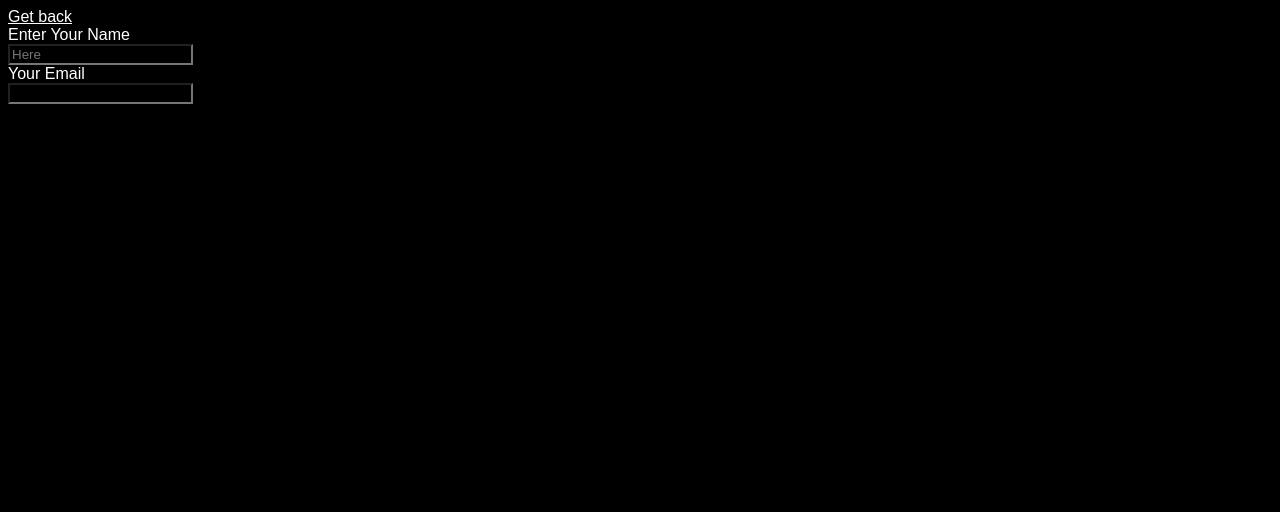
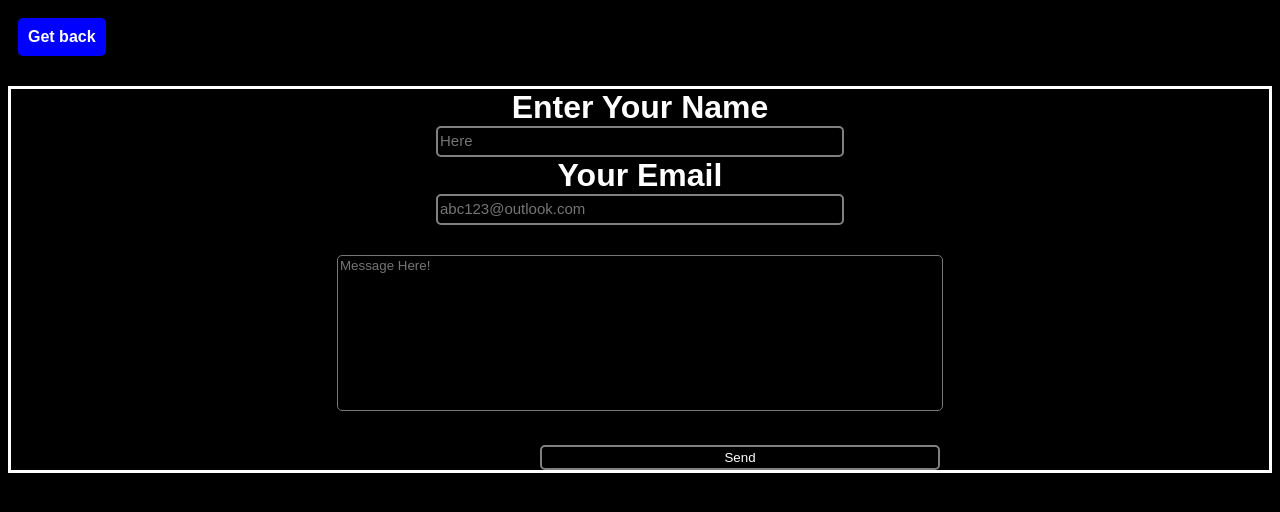
Before and after one commit to juanpa123locko/mi-web, a plain HTML site: page message me.html in a window 1280 px wide. Drawn offline with Linux system fonts and the light colour scheme.

Commit message:
acabe el message me PAGINA WEB TERMINADA

```diff
--- a/message me.html
+++ b/message me.html
@@ -12,19 +12,83 @@
             background-color: black;
             color: white;
         }
+        nav, a
+        {
+            padding: 10px;
+            margin-bottom: 10px;
+            display: flex;
+            text-decoration: none;
+            font-weight: bold;
+        }
+        .boton
+        {
+            background-color: blue;
+            border-radius: 5px;
+        }
+        .form
+        {
+            border: solid white;
+            text-align: center;
+        }
+        input:hover
+        {
+            border:2px solid rgb(93, 2, 2);
+        }
+        input:focus
+        {
+            border:2px solid white ;
+        }
+        input::placeholder
+        {
+            font-size: 15px;
+        }
+        label
+        {
+            font-weight: 800;
+            font-size: 2em;
+        }
+        input
+        {
+            border: 2px solid gray;
+            width: 400px;
+            height: 25px;
+            border-radius: 5px;
+            border-style: solid;
+            outline: none;
+            transition: border 0.3s ease-out;
+        }
+        #textarea
+    {
+        resize: none;
+            transition: border 0.3s ease-out;
+        margin: 30px;
+        width: 600px;
+        border-radius: 5px;
+    }
+    #textarea:hover
+    {
+        cursor: pointer;
+        border: 1px solid rgb(93, 2, 2);
+    }
+    .button
+    {
+        margin-left: 200px;
+    }
     </style>
 </head>
 <body>
     <header>
         <nav>
-            <a href="index.html">Get back</a>
+            <a href="index.html" class="boton">Get back</a>
         </nav>
     </header>
-    <form action="" method="get">
-        <label for="Name">Enter Your Name</label><br>
-        <input type="text" name="Name" id="Name" required placeholder="Here"><br>
+    <form action="" method="get" class="form">
+        <label class="name" for="Name">Enter Your Name</label><br>
+        <input  type="text" name="Name" id="Name" required placeholder="Here"><br>
         <label for="Email">Your Email</label><br>
-        <input type="email" name="" id="">
+        <input  type="email" name="Email" id="Email" placeholder="abc123@outlook.com" ><br>
+        <textarea placeholder="Message Here!"  name="textarea" id="textarea" cols="30" rows="10"></textarea><br>
+        <input class="button" type="button" value="Send">
     </form>
 </body>
 </html>
```
